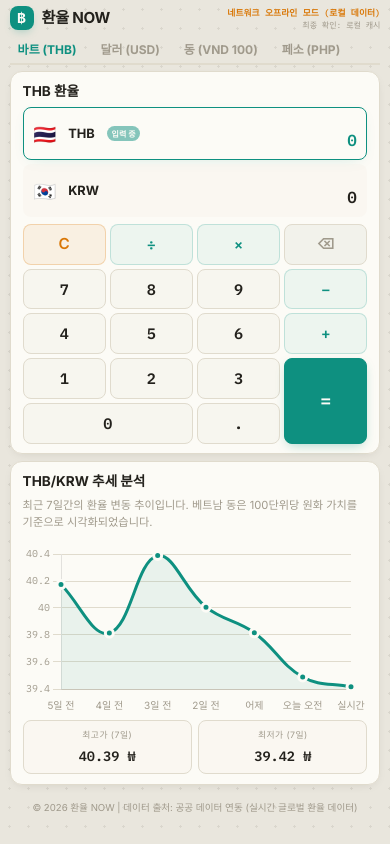
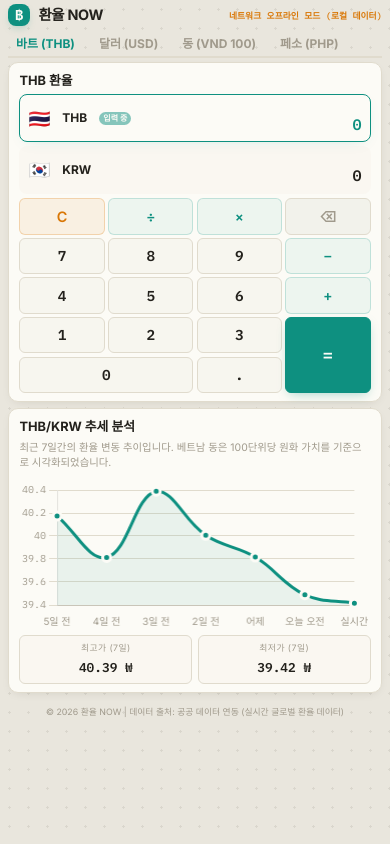
Before and after one commit to drbrookskim/exchangenow, a plain HTML site: page index.html in a window 390 px wide. Drawn offline with nearby package versions, Linux system fonts and the light colour scheme; no server answers.

Commit message:
fix: SW Network-First for HTML/CSS, skipWaiting, clients.claim, and super-compact 6.1 inch phone spacing

```diff
--- a/index.css
+++ b/index.css
@@ -507,161 +507,13 @@ footer p {
    Covers: 5.5" cover (≈320px), 6.1" (≈375px), 6.5" cover (≈385px),
            6.7" (≈390px), 6.9" (≈412px)
    ========================================================================== */
-/* ==========================================================================
-   Responsive: Phone Screens (all phones including cover screens)
-   Covers: 5.5" cover (≈320px), 6.1" (≈375px), 6.5" cover (≈385px),
-           6.7" (≈390px), 6.9" (≈412px)
-   ========================================================================== */
 @media (max-width: 599px) {
   body {
-    padding: 0.35rem 0.6rem;
-    padding: calc(0.35rem + env(safe-area-inset-top)) 0.6rem calc(0.35rem + env(safe-area-inset-bottom)) 0.6rem;
+    padding: 0.25rem 0.5rem;
+    padding: calc(0.25rem + env(safe-area-inset-top)) 0.5rem calc(0.25rem + env(safe-area-inset-bottom)) 0.5rem;
   }
 
   /* Header ultra-compact */
-  header {
-    margin-bottom: 0.35rem;
-  }
-
-  .header-top {
-    margin-bottom: 0.25rem;
-  }
-
-  .logo-badge {
-    width: 1.5rem;
-    height: 1.5rem;
-    font-size: 0.85rem;
-  }
-
-  h1 {
-    font-size: 0.95rem;
-  }
-
-  .api-status {
-    font-size: 0.55rem;
-  }
-
-  .last-updated {
-    font-size: 0.5rem;
-    margin-top: 0;
-  }
-
-  /* Nav tabs ultra-compact */
-  .nav-tab {
-    font-size: 0.75rem;
-    padding: 0.35rem 0.5rem;
-  }
-
-  /* Main grid mobile gap */
-  .main-grid {
-    gap: 0.4rem;
-  }
-
-  /* Card ultra-compact */
-  .card {
-    padding: 0.6rem 0.75rem;
-    border-radius: 12px;
-  }
-
-  .card-title {
-    font-size: 0.85rem;
-    margin-bottom: 0.35rem;
-  }
-
-  .card-subtitle {
-    font-size: 0.7rem;
-    margin-bottom: 0.5rem;
-  }
-
-  /* Currency rows ultra-compact */
-  .currency-list {
-    gap: 0.25rem;
-    margin-bottom: 0.4rem;
-  }
-
-  .currency-row {
-    padding: 0.45rem 0.6rem;
-    border-radius: 8px;
-  }
-
-  .flag {
-    font-size: 1.15rem;
-  }
-
-  .currency-code {
-    font-size: 0.8rem;
-  }
-
-  .input-badge {
-    font-size: 0.5rem;
-    padding: 0.08rem 0.3rem;
-  }
-
-  .expr-display {
-    font-size: 0.65rem;
-    min-height: 0.8rem;
-  }
-
-  .val-display {
-    font-size: 1rem;
-  }
-
-  /* Keypad ultra-compact */
-  .keypad {
-    gap: 0.25rem;
-  }
-
-  .keypad-btn {
-    font-size: 0.95rem;
-    padding: 0.5rem 0;
-    border-radius: 8px;
-  }
-
-  .keypad-btn.action-equals {
-    font-size: 1.15rem;
-  }
-
-  /* Chart section compact */
-  .chart-wrapper {
-    margin: 0.35rem 0;
-  }
-
-  .chart-container {
-    height: 170px;
-  }
-
-  /* Stats compact */
-  .stats-grid {
-    gap: 0.4rem;
-  }
-
-  .stat-box {
-    padding: 0.45rem;
-    border-radius: 8px;
-  }
-
-  .stat-label {
-    font-size: 0.55rem;
-  }
-
-  .stat-val {
-    font-size: 0.85rem;
-  }
-
-  /* Footer compact */
-  footer {
-    margin-top: 1rem;
-    font-size: 0.6rem;
-  }
-}
-
-/* Extra-compact: Foldable Cover Screens (5.5" ≈320px) */
-@media (max-width: 360px) {
-  body {
-    padding: 0.25rem 0.4rem;
-    padding: calc(0.25rem + env(safe-area-inset-top)) 0.4rem calc(0.25rem + env(safe-area-inset-bottom)) 0.4rem;
-  }
-
   header {
     margin-bottom: 0.25rem;
   }
@@ -671,22 +523,37 @@ footer p {
   }
 
   .logo-badge {
-    width: 1.35rem;
-    height: 1.35rem;
-    font-size: 0.75rem;
+    width: 1.4rem;
+    height: 1.4rem;
+    font-size: 0.8rem;
   }
 
   h1 {
-    font-size: 0.85rem;
+    font-size: 0.9rem;
   }
 
-  .nav-tab {
-    font-size: 0.7rem;
-    padding: 0.25rem 0.4rem;
+  .api-status {
+    font-size: 0.55rem;
   }
 
+  .last-updated {
+    display: none;
+  }
+
+  /* Nav tabs ultra-compact */
+  .nav-tab {
+    font-size: 0.75rem;
+    padding: 0.3rem 0.5rem;
+  }
+
+  /* Main grid mobile gap */
+  .main-grid {
+    gap: 0.35rem;
+  }
+
+  /* Card ultra-compact */
   .card {
-    padding: 0.5rem;
+    padding: 0.5rem 0.65rem;
     border-radius: 10px;
   }
 
@@ -695,6 +562,12 @@ footer p {
     margin-bottom: 0.25rem;
   }
 
+  .card-subtitle {
+    font-size: 0.65rem;
+    margin-bottom: 0.35rem;
+  }
+
+  /* Currency rows ultra-compact */
   .currency-list {
     gap: 0.2rem;
     margin-bottom: 0.3rem;
@@ -702,49 +575,170 @@ footer p {
 
   .currency-row {
     padding: 0.35rem 0.5rem;
+    border-radius: 8px;
   }
 
   .flag {
-    font-size: 1rem;
+    font-size: 1.1rem;
   }
 
   .currency-code {
     font-size: 0.75rem;
   }
 
-  .val-display {
-    font-size: 0.9rem;
+  .input-badge {
+    font-size: 0.5rem;
+    padding: 0.05rem 0.25rem;
   }
 
+  .expr-display {
+    font-size: 0.6rem;
+    min-height: 0.75rem;
+  }
+
+  .val-display {
+    font-size: 0.95rem;
+  }
+
+  /* Keypad ultra-compact */
   .keypad {
     gap: 0.2rem;
   }
 
   .keypad-btn {
-    font-size: 0.85rem;
-    padding: 0.45rem 0;
+    font-size: 0.9rem;
+    padding: 0.4rem 0;
     border-radius: 6px;
   }
 
   .keypad-btn.action-equals {
-    font-size: 1rem;
+    font-size: 1.1rem;
+  }
+
+  /* Chart section compact */
+  .chart-wrapper {
+    margin: 0.25rem 0;
   }
 
   .chart-container {
-    height: 140px;
+    height: 150px;
+  }
+
+  /* Stats compact */
+  .stats-grid {
+    gap: 0.35rem;
   }
 
   .stat-box {
     padding: 0.35rem;
+    border-radius: 6px;
+  }
+
+  .stat-label {
+    font-size: 0.55rem;
   }
 
   .stat-val {
+    font-size: 0.8rem;
+  }
+
+  /* Footer compact */
+  footer {
+    margin-top: 0.75rem;
+    font-size: 0.55rem;
+  }
+}
+
+/* Extra-compact: Foldable Cover Screens (5.5" ≈320px) */
+@media (max-width: 360px) {
+  body {
+    padding: 0.2rem 0.35rem;
+    padding: calc(0.2rem + env(safe-area-inset-top)) 0.35rem calc(0.2rem + env(safe-area-inset-bottom)) 0.35rem;
+  }
+
+  header {
+    margin-bottom: 0.2rem;
+  }
+
+  .header-top {
+    margin-bottom: 0.15rem;
+  }
+
+  .logo-badge {
+    width: 1.3rem;
+    height: 1.3rem;
     font-size: 0.75rem;
   }
 
+  h1 {
+    font-size: 0.8rem;
+  }
+
+  .nav-tab {
+    font-size: 0.65rem;
+    padding: 0.2rem 0.35rem;
+  }
+
+  .card {
+    padding: 0.4rem;
+    border-radius: 8px;
+  }
+
+  .card-title {
+    font-size: 0.75rem;
+    margin-bottom: 0.2rem;
+  }
+
+  .currency-list {
+    gap: 0.15rem;
+    margin-bottom: 0.25rem;
+  }
+
+  .currency-row {
+    padding: 0.3rem 0.45rem;
+  }
+
+  .flag {
+    font-size: 0.95rem;
+  }
+
+  .currency-code {
+    font-size: 0.7rem;
+  }
+
+  .val-display {
+    font-size: 0.85rem;
+  }
+
+  .keypad {
+    gap: 0.15rem;
+  }
+
+  .keypad-btn {
+    font-size: 0.8rem;
+    padding: 0.35rem 0;
+    border-radius: 5px;
+  }
+
+  .keypad-btn.action-equals {
+    font-size: 0.95rem;
+  }
+
+  .chart-container {
+    height: 130px;
+  }
+
+  .stat-box {
+    padding: 0.3rem;
+  }
+
+  .stat-val {
+    font-size: 0.7rem;
+  }
+
   footer {
-    margin-top: 0.75rem;
-    font-size: 0.55rem;
+    margin-top: 0.5rem;
+    font-size: 0.5rem;
   }
 }
 
--- a/index.html
+++ b/index.html
@@ -22,7 +22,7 @@
     <script src="https://cdn.jsdelivr.net/npm/chart.js"></script>
 
     <!-- Custom Stylesheet -->
-    <link rel="stylesheet" href="index.css">
+    <link rel="stylesheet" href="index.css?v=5">
 </head>
 <body>
 
```
Also changed, not shown: sw.js (+28 -11 lines).
